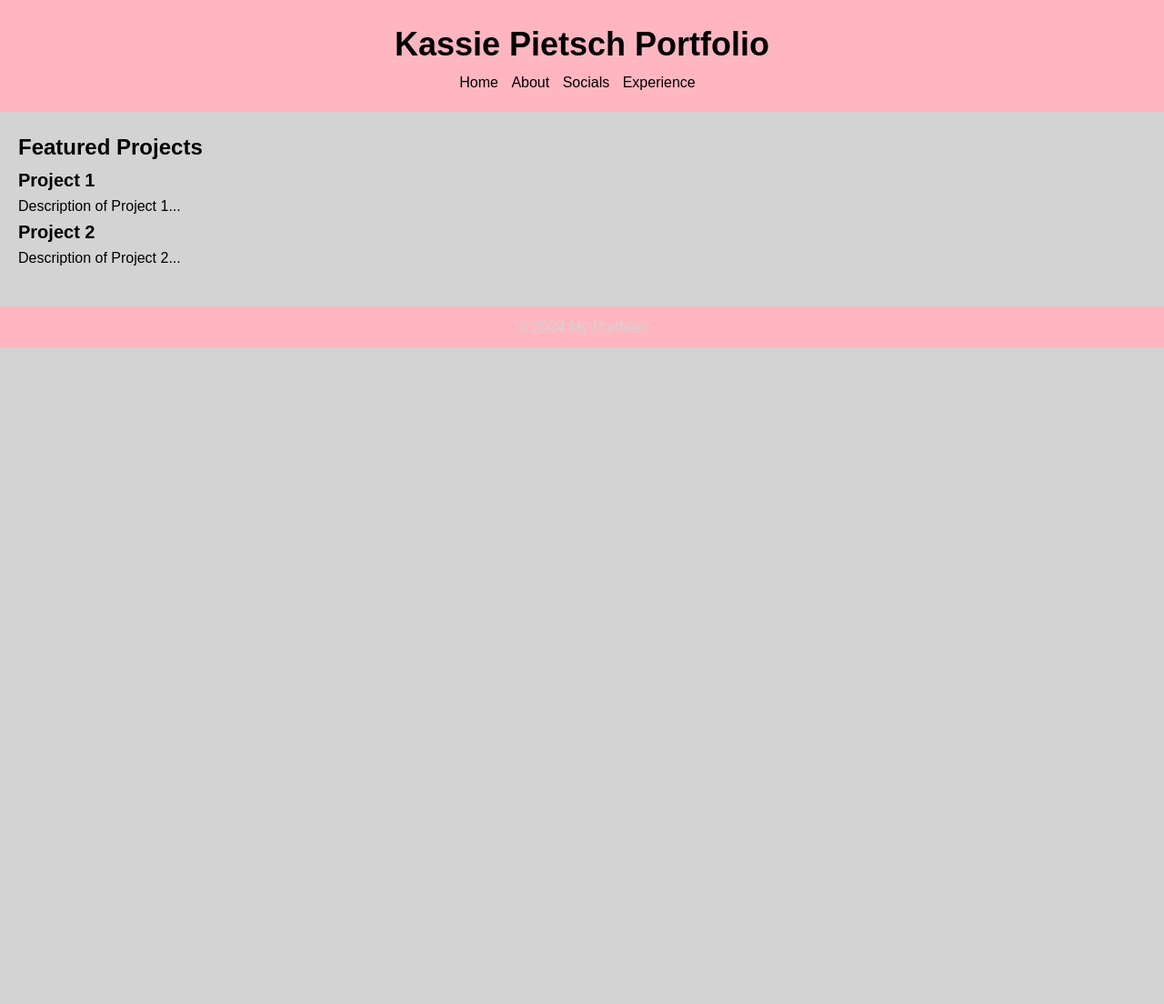
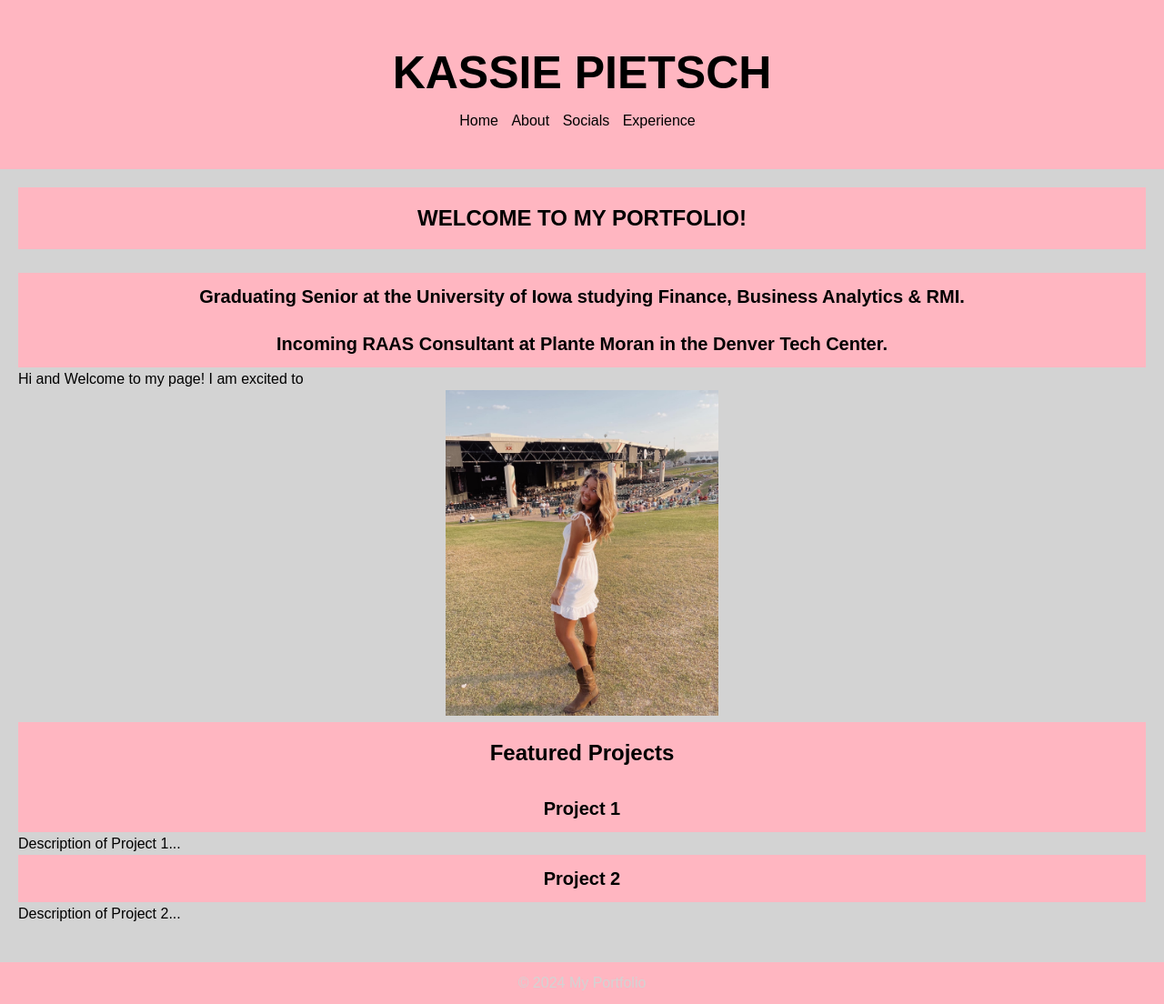
Before and after one commit to kassiepietsch/klpietsch-portfolio, a Flask app: page / in a window 1280 px wide. Shown: the whole page at 91% size. Before the commit the page ends 382 px from the top, so only its background shows below. Run offline with Flask 3, Linux system fonts and the light colour scheme.

Commit message:
Personal information updates made to website

```diff
--- a/static/css/stylesheet.css
+++ b/static/css/stylesheet.css
@@ -13,7 +13,7 @@ body {
 header {
     background-color: lightpink;
     color: black;
-    padding: 20px;
+    padding: 40px;
     text-align: center;
 }
 
@@ -34,21 +34,31 @@ nav a {
 main {
     padding: 20px;
 }
+image {
+    background-color: lightpink;
+    padding: 40px;
+}
 
 section {
     margin-bottom: 20px;
 }
 
 h1 {
-    font-size: 36px;
+    font-size: 50px;
 }
 
 h2 {
     font-size: 24px;
+    text-align: center;
+    background-color: lightpink;
+    padding: 15px;
 }
 
 h3 {
     font-size: 20px;
+    text-align: center;
+    background-color: lightpink;
+    padding: 10px;
 }
 
 footer {
--- a/templates/about.html
+++ b/templates/about.html
@@ -23,6 +23,7 @@
         <section>
             <h2>Personal Information</h2>
             <p>I am a graduating senior at the University of Iowa majoring in Finance, Business Analyics and RMI. I will be moving to Denver after graduation to start full time as a consultant at Plante Moran.</p>
+            <h3>If you would like to contact me, please email me at kassiepietsch@gmail.com</h3>
         </section>
     </main>
 
--- a/templates/index.html
+++ b/templates/index.html
@@ -8,7 +8,7 @@
 </head>
 <body>
     <header>
-        <h1>Kassie Pietsch Portfolio</h1>
+        <h1>KASSIE PIETSCH</h1>
         <nav>
             <ul>
                 <li><a href="/">Home</a></li>
@@ -21,6 +21,14 @@
 
     <main>
         <section>
+            <h2>WELCOME TO MY PORTFOLIO!</h2>
+            <br>
+            <h3>Graduating Senior at the University of Iowa studying Finance, Business Analytics & RMI.</h3>
+            <h3>Incoming RAAS Consultant at Plante Moran in the Denver Tech Center.</h3>
+            <div>Hi and Welcome to my page! I am excited to</div>
+            <div style="text-align: center;">
+            <img src="static/images/Kassie.JPEG" alt="Welcome to my page!" width="300" style="display: inline-block">
+            </div>
             <h2>Featured Projects</h2>
             <!-- Add your featured projects here -->
             <div>
```
Also changed, not shown: templates/experience.html (+6 -5 lines), static/images/Kassie.jpeg (added), 1 other file.
